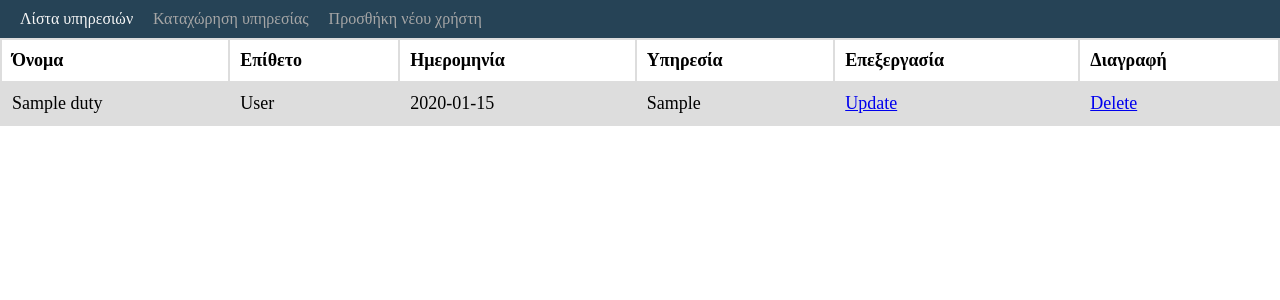
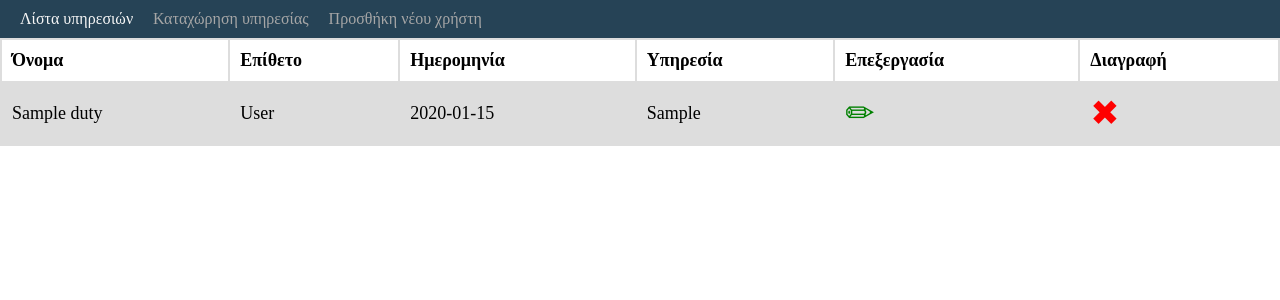
Before and after one commit to knaiskes/duty-schedule, a Flask app: page /duties in a window 1280 px wide. Shown: the top 300 px of the page. Run offline with Flask 2, Linux system fonts and the light colour scheme; a user stored in the database is signed in; tables that the repository leaves empty hold one stand-in row (values such as "Sample post").

Commit message:
customized dutie's edit and delete urls

```diff
--- a/static/css/style.css
+++ b/static/css/style.css
@@ -44,3 +44,5 @@ body {
 }
 
 #top-menu a:hover { color: #F6F6F6; }
+
+a { text-decoration: none; }
--- a/templates/duties.html
+++ b/templates/duties.html
@@ -21,8 +21,8 @@
             <td>{{ duty.duty_date }}</td>
             <td>{{ duty.duty_type }}</td>
             {% if authorized %}
-            <td><a href="editDuty/{{duty.id}}">Update</a></td>
-            <td><a href="deleteDuty/{{duty.id}}">Delete</a></td>
+            <td><a href="editDuty/{{duty.id}}"><span style="font-size:35px;color:green;">&#9999</span></a></td>
+            <td><a href="deleteDuty/{{duty.id}}"><span style="font-size:35px;color:red;">&#10006</span></a></td>
             {% endif %}
         </tr>
         {% endfor %}
```
